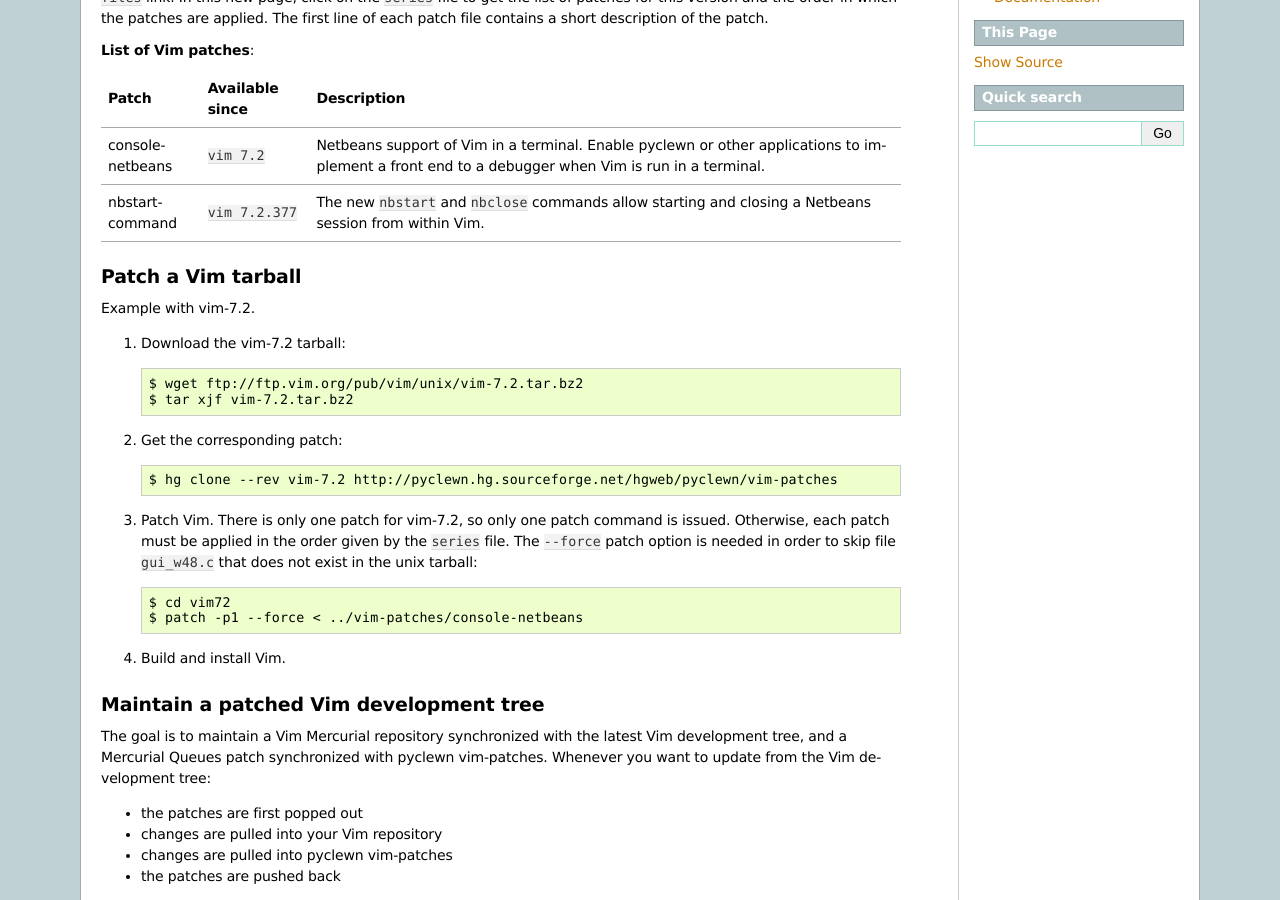
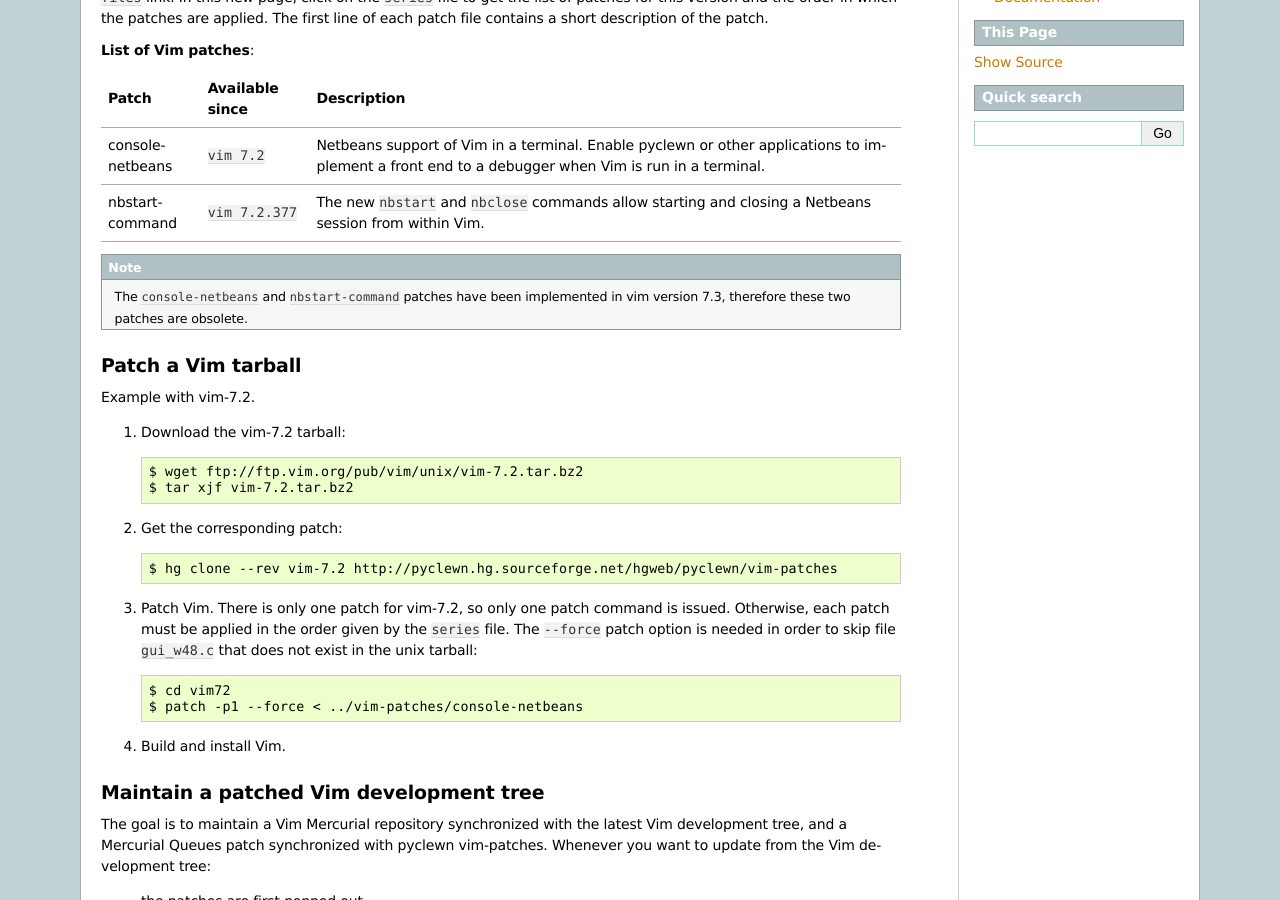
Before and after one commit to umogSlayer/pyclewn, a Sphinx documentation site: the page built from sphinx/vim-patches.rst, in a window 1280 px wide and 900 px high, scrolled down 301 px. Built offline with Sphinx 7.4.7, drawn with Linux system fonts in a browser that asks for light colours; comment, search, counter and statistics services are not loaded.

```diff
--- a/runtime/doc/pyclewn.txt
+++ b/runtime/doc/pyclewn.txt
@@ -1,4 +1,4 @@
-*pyclewn.txt*                                   Last change: 2010 May 19
+*pyclewn.txt*                                   Last change: 2010 August 8
 
 
                             PYCLEWN USER MANUAL
--- a/sphinx/conf.py
+++ b/sphinx/conf.py
@@ -45,9 +45,9 @@ copyright = u'2009, Xavier de Gaye'
 # built documents.
 #
 # The short X.Y version.
-version = '1.2'
+version = '1.3'
 # The full version, including alpha/beta/rc tags.
-release = '1.2'
+release = '1.3'
 
 # The language for content autogenerated by Sphinx. Refer to documentation
 # for a list of supported languages.
--- a/sphinx/vim-patches.rst
+++ b/sphinx/vim-patches.rst
@@ -33,6 +33,11 @@ patch.
 |                  |               | commands allow starting and closing   |
 |                  |               | a Netbeans session from within Vim.   |
 +------------------+---------------+---------------------------------------+
+
+.. note::
+
+   The ``console-netbeans`` and ``nbstart-command`` patches have been
+   implemented in vim version 7.3, therefore these two patches are obsolete.
 
 Patch a Vim tarball
 -------------------
```
Also changed, not shown: 4 other files.
